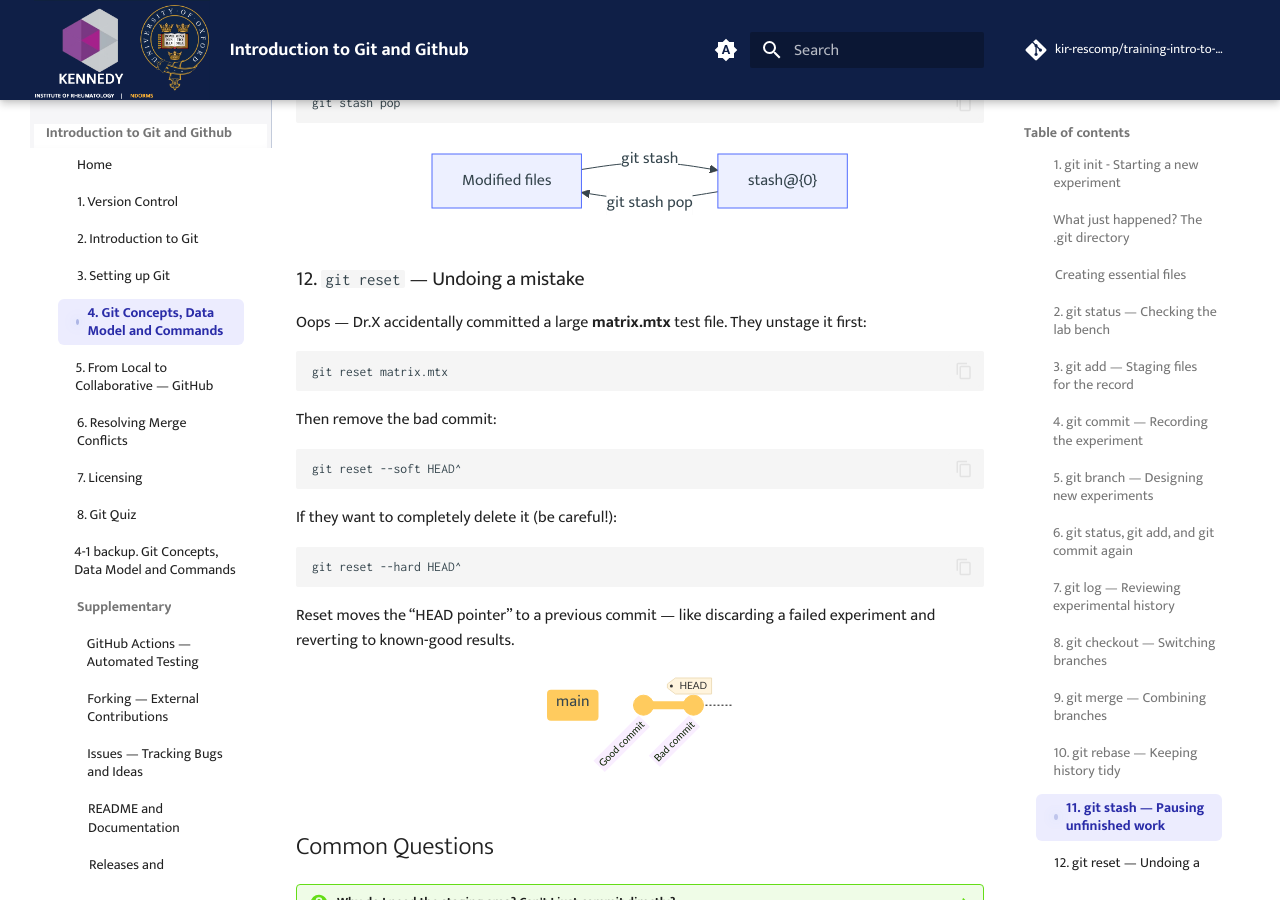
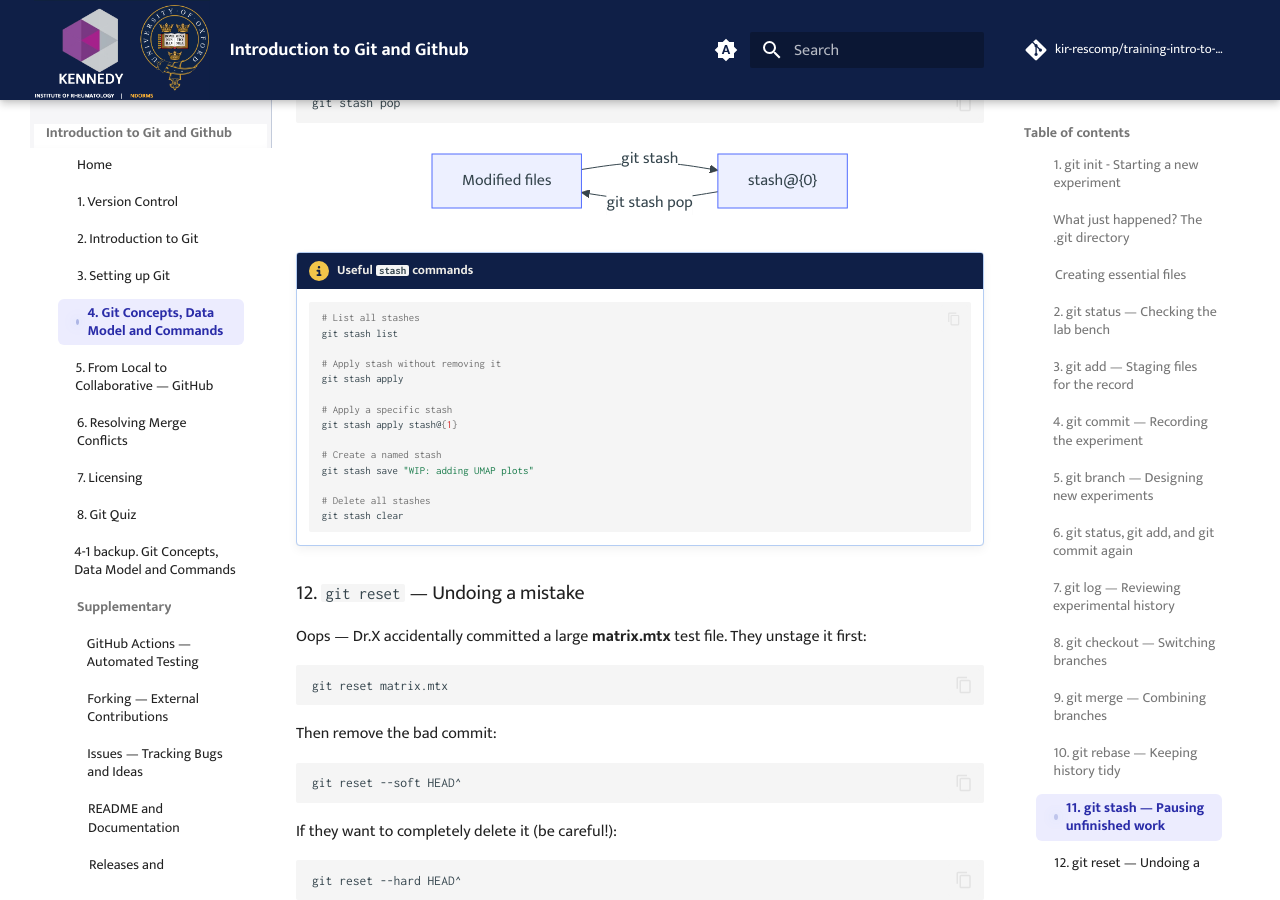
Before and after one commit to kir-rescomp/training-intro-to-git-github, an MkDocs documentation site: the page built from docs/4.git_model_commands.md, in a window 1280 px wide and 900 px high, scrolled down 7712 px. Built offline with MkDocs 1.6.1 and Material for MkDocs 9.7.7, drawn with Linux system fonts in a browser that asks for light colours; comment, search, counter and statistics services are not loaded.

Commit message:
add more useful stash commands

````diff
--- a/docs/4.git_model_commands.md
+++ b/docs/4.git_model_commands.md
@@ -435,6 +435,25 @@ flowchart LR
 ```
 </center>
 
+!!! circle-info "Useful `stash` commands"
+
+    ```bash
+    # List all stashes
+    git stash list
+
+    # Apply stash without removing it
+    git stash apply
+
+    # Apply a specific stash
+    git stash apply stash@{1}
+
+    # Create a named stash
+    git stash save "WIP: adding UMAP plots"
+
+    # Delete all stashes
+    git stash clear
+    ```
+
 ### 12. `git reset` — Undoing a mistake
 
 Oops — Dr.X accidentally committed a large **matrix.mtx** test file.
````
